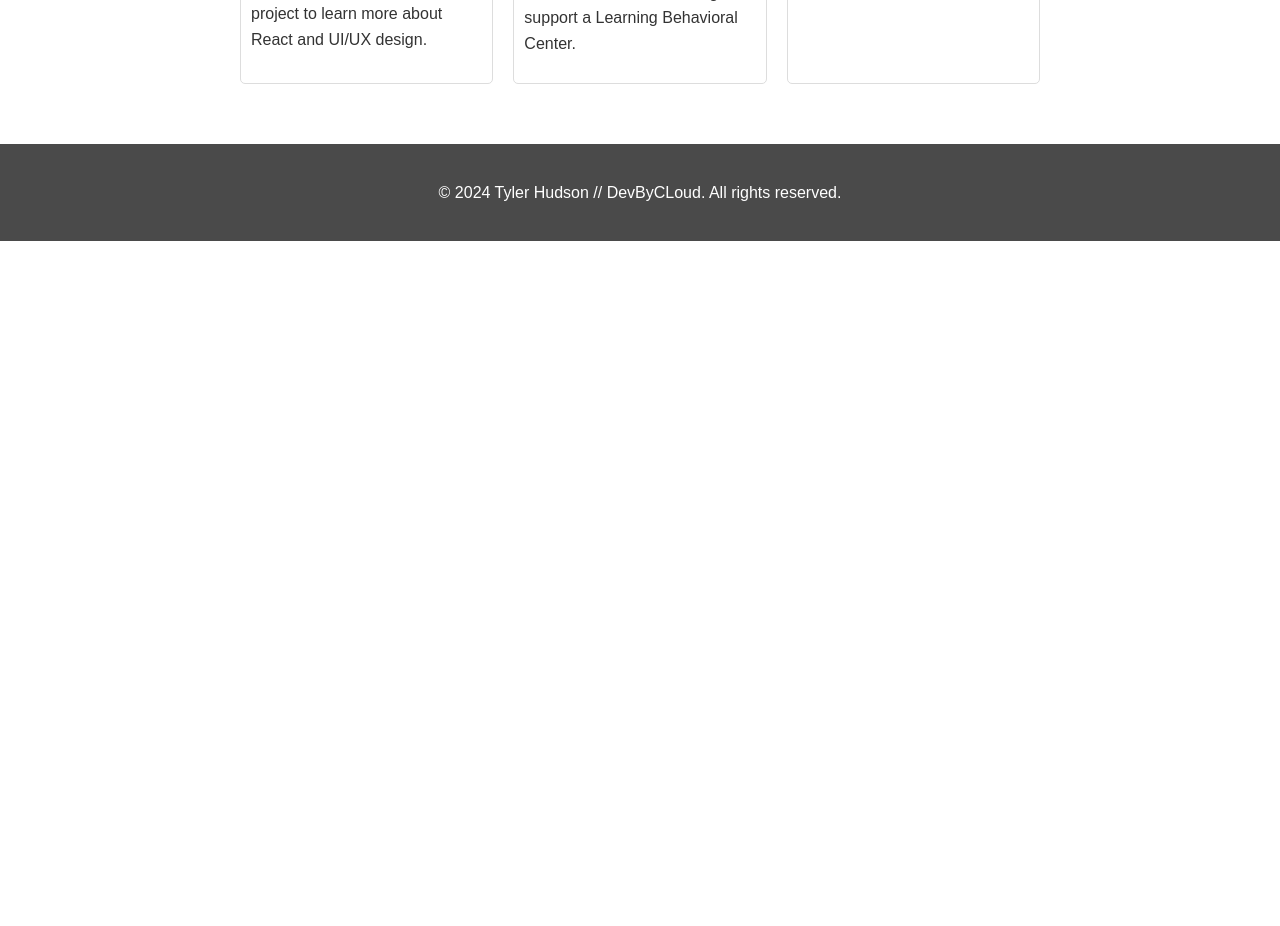
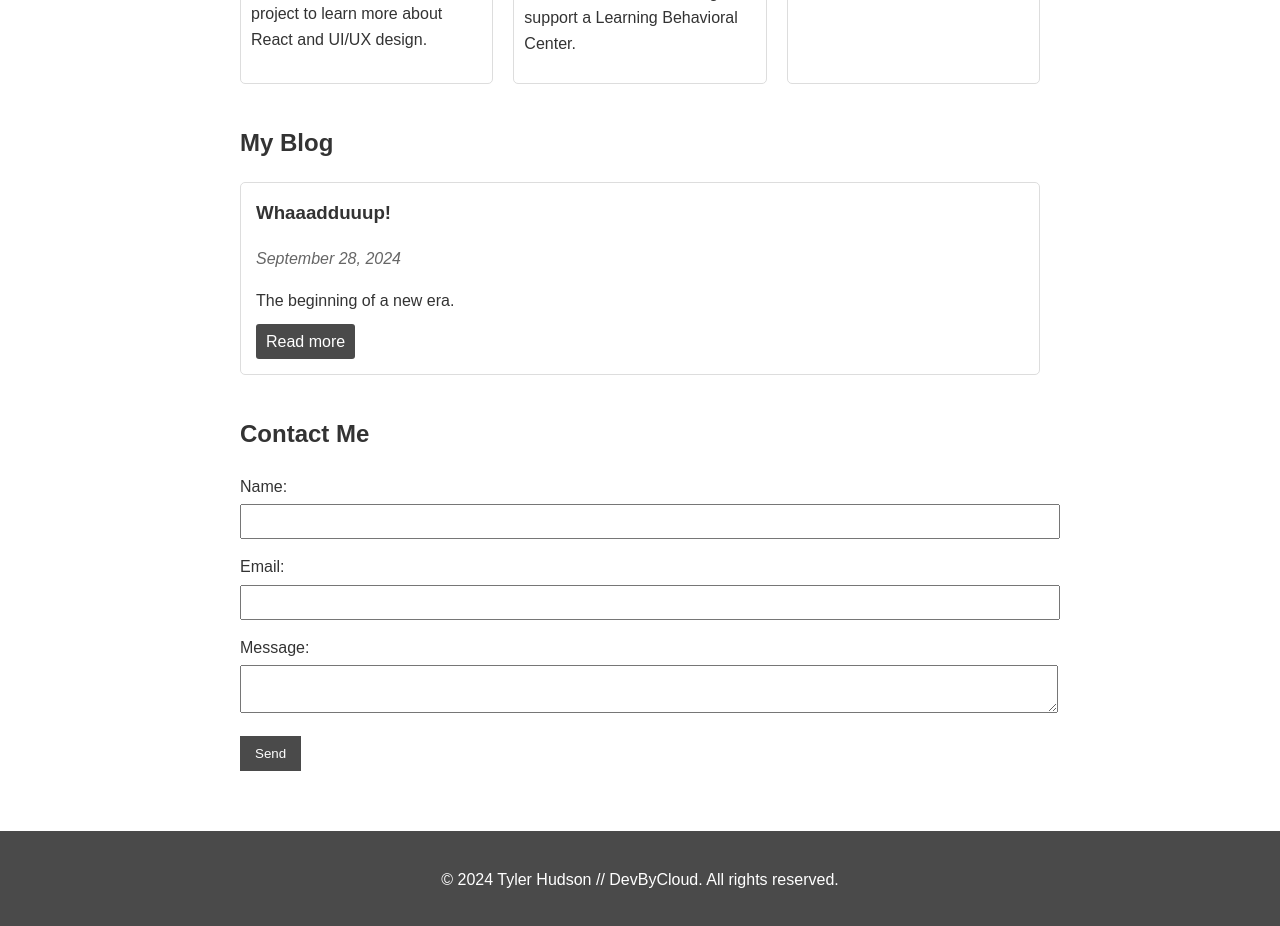
Before and after one commit to tkhudson/tkhudson-portfolio, a React (Create React App) app: page / in a window 1280 px wide. Shown: the part 580-1506 px from the top of the page. Before the commit the page ends 821 px from the top, so only its background shows below. Built offline with nearby package versions, Linux system fonts and the light colour scheme.

Commit message:
adding contact and blog area

```diff
--- a/src/App.js
+++ b/src/App.js
@@ -2,6 +2,8 @@ import React from 'react';
 import Header from './components/Header';
 import About from './components/pages/About';
 import Projects from './components/pages/Projects';
+import Blog from './components/pages/Blog';
+import Contact from './components/pages/Contact';
 import Footer from './components/Footer';
 import './styles/App.css';
 
@@ -13,6 +15,8 @@ function App() {
       <main>
         <About />
         <Projects />
+        <Blog />
+        <Contact />
       </main>
       <Footer />
     </div>
--- a/src/components/Header.js
+++ b/src/components/Header.js
@@ -8,6 +8,7 @@ function Header() {
         <ul>
           <li><a href="#about">About</a></li>
           <li><a href="#projects">Projects</a></li>
+          <li><a href="#blog">Blog</a></li>
           <li><a href="#contact">Contact</a></li>
         </ul>
       </nav>
--- a/src/components/footer.js
+++ b/src/components/footer.js
@@ -3,7 +3,7 @@ import React from 'react';
 function Footer() {
   return (
     <footer>
-      <p>&copy; 2024 Tyler Hudson // DevByCLoud. All rights reserved.</p>
+      <p>&copy; 2024 Tyler Hudson // DevByCloud. All rights reserved.</p>
     </footer>
   );
 }
--- /dev/null
+++ b/src/components/pages/Blog.js
@@ -0,0 +1,31 @@
+import React from 'react';
+
+function Blog() {
+  const blogPosts = [
+    {
+      id: 1,
+      title: "Whaaadduuup!",
+      date: "September 28, 2024",
+      excerpt: "The beginning of a new era.",
+      content: "Here we go! This is the start of a new era for me. I'm excited to share my journey with you all.",
+    },
+  ];
+
+  return (
+    <section id="blog">
+      <h2>My Blog</h2>
+      <div className="blog-list">
+        {blogPosts.map((post) => (
+          <article key={post.id} className="blog-post">
+            <h3>{post.title}</h3>
+            <p className="post-date">{post.date}</p>
+            <p className="post-excerpt">{post.excerpt}</p>
+            <a href={`#post-${post.id}`}>Read more</a>
+          </article>
+        ))}
+      </div>
+    </section>
+  );
+}
+
+export default Blog;
--- /dev/null
+++ b/src/components/pages/Contact.js
@@ -0,0 +1,26 @@
+import React from 'react';
+
+function Contact() {
+  return (
+    <section id="contact">
+      <h2>Contact Me</h2>
+      <form>
+        <div>
+          <label htmlFor="name">Name:</label>
+          <input type="text" id="name" name="name" required />
+        </div>
+        <div>
+          <label htmlFor="email">Email:</label>
+          <input type="email" id="email" name="email" required />
+        </div>
+        <div>
+          <label htmlFor="message">Message:</label>
+          <textarea id="message" name="message" required></textarea>
+        </div>
+        <button type="submit">Send</button>
+      </form>
+    </section>
+  );
+}
+
+export default Contact;
--- a/src/styles/App.css
+++ b/src/styles/App.css
@@ -79,3 +79,41 @@ footer {
   background-color: #4a4a4a;
   color: white;
 }
+
+.blog-list {
+  display: grid;
+  grid-template-columns: repeat(auto-fit, minmax(300px, 1fr));
+  gap: 20px;
+}
+
+.blog-post {
+  border: 1px solid #ddd;
+  padding: 15px;
+  border-radius: 5px;
+}
+
+.blog-post h3 {
+  margin-top: 0;
+}
+
+.post-date {
+  font-style: italic;
+  color: #666;
+}
+
+.post-excerpt {
+  margin-bottom: 10px;
+}
+
+.blog-post a {
+  display: inline-block;
+  background-color: #4a4a4a;
+  color: white;
+  padding: 5px 10px;
+  text-decoration: none;
+  border-radius: 3px;
+}
+
+.blog-post a:hover {
+  background-color: #333;
+}
```
